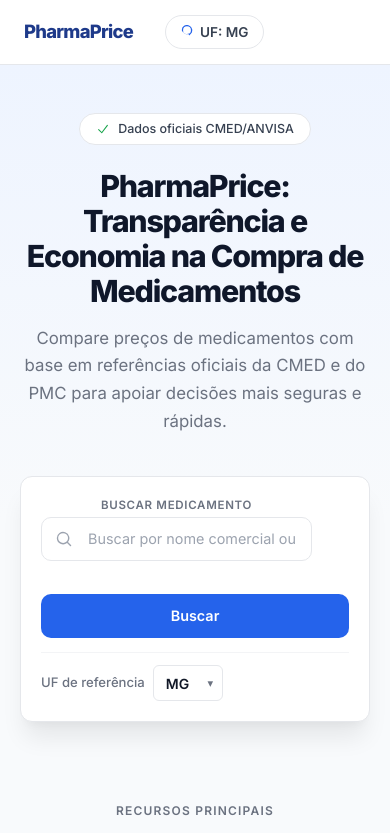
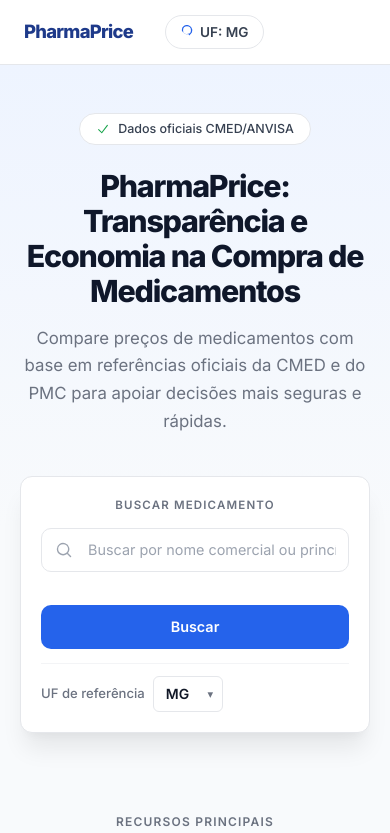
Before and after one commit to bernardooduarte/pharmaprice, a React (Vite) app in the folder frontend/: page / in a window 390 px wide. Shown: the top 833 px of the page. Built offline with nearby package versions, Linux system fonts and the light colour scheme.

Commit message:
fix: corrige alinhamento do botão de busca e inconsistências visuais

```diff
--- a/frontend/src/index.css
+++ b/frontend/src/index.css
@@ -257,10 +257,31 @@
   flex-direction: column;
   gap: .875rem;
 }
+.search-panel__heading {
+  font-size: .72rem;
+  font-weight: 600;
+  color: var(--muted);
+  text-transform: uppercase;
+  letter-spacing: .1em;
+  text-align: center;
+  margin: 0;
+}
 .search-panel__main {
   display: flex;
   gap: .75rem;
-  align-items: flex-start;
+  align-items: center;
+  padding-bottom: 1.3rem; /* space for absolutely-positioned hint text */
+}
+/* Label is replaced by search-panel__heading above the row */
+.search-panel .search-field__label { display: none; }
+/* Take hint text out of flow so button aligns flush with input */
+.search-panel .search-field { position: relative; }
+.search-panel .search-field__hint {
+  position: absolute;
+  top: calc(100% + .2rem);
+  left: 0;
+  right: 0;
+  min-height: 0;
 }
 .search-panel__main .search-field { flex: 1; }
 .search-panel__footer {
@@ -480,6 +501,10 @@
   color: var(--blue-600);
   transition: color .15s;
 }
+.resultados-toolbar__back::before {
+  content: '←';
+  font-size: .9rem;
+}
 .resultados-toolbar__back:hover { color: var(--blue-700); text-decoration: underline; }
 .resultados-toolbar code { display: none; }
 
@@ -642,6 +667,10 @@
   padding: 2rem 1.5rem 4rem;
   width: 100%;
 }
+
+/* Remove bottom margin from last card in each column */
+.detalhes-col-principal > :last-child,
+.detalhes-col-lateral > :last-child { margin-bottom: 0; }
 
 /* ── Breadcrumb ─────────────────────────────────────────────────────── */
 .breadcrumb {
@@ -902,8 +931,11 @@
   .info-section .info-grid { grid-template-columns: 1fr; }
   .resultados-grid { grid-template-columns: 1fr; }
   .hero-card { padding: 3rem 1.25rem 2.5rem; }
-  .search-panel__main { flex-direction: column; }
-  .search-panel__main .search-panel__button { width: 100%; }
+  .search-panel__main { flex-direction: column; align-items: stretch; padding-bottom: 0; }
+  .search-panel__button { width: 100%; }
+  /* Restore hint to flow on mobile (no alignment trick needed) */
+  .search-panel .search-field { position: static; }
+  .search-panel .search-field__hint { position: static; min-height: 1.1rem; }
   .info-section { padding: 2.5rem 1.25rem; }
   .info-label { flex: 0 0 130px; }
   .site-footer__inner { flex-direction: column; align-items: flex-start; gap: .75rem; }
--- a/frontend/src/pages/HomePage.tsx
+++ b/frontend/src/pages/HomePage.tsx
@@ -50,6 +50,7 @@
         </div>
 
         <form className="search-panel" onSubmit={handleSubmit}>
+          <p className="search-panel__heading">Buscar medicamento</p>
           <div className="search-panel__main">
             <SearchBar value={query} onChange={setQuery} error={error} />
             <button type="submit" className="search-panel__button">Buscar</button>
```
